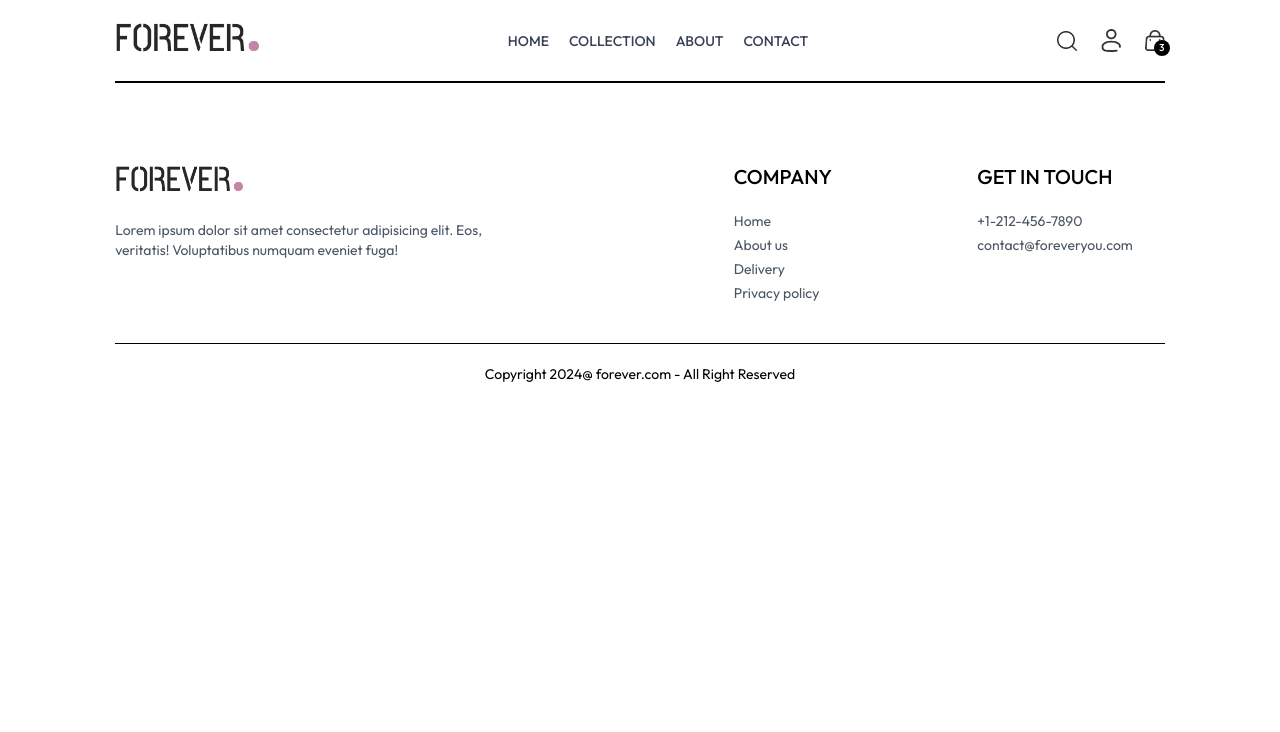
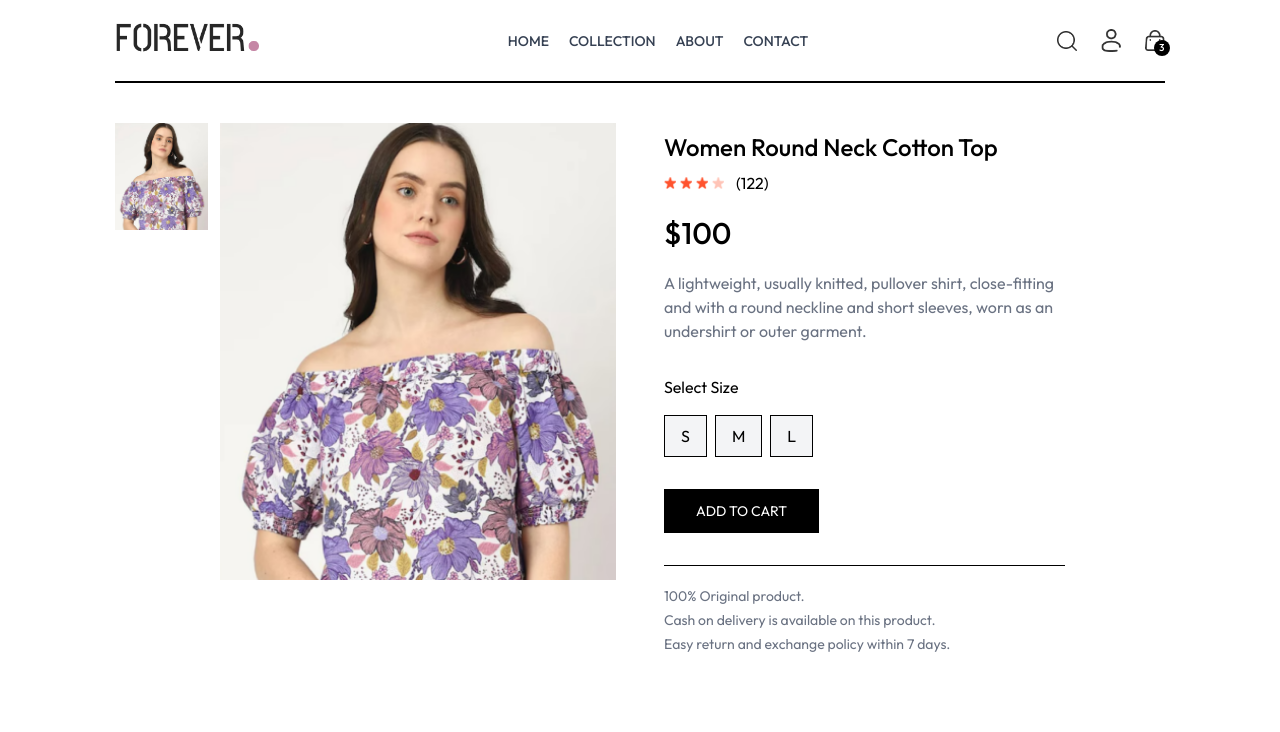
Before and after one commit to Abhisekh-shah/Ecommerce, a React (Vite) app: page /product/aaaaa in a window 1280 px wide. Shown: the top 732 px of the page. Built offline with nearby package versions, Linux system fonts and the light colour scheme; a web font is replaced by a local one.

Commit message:
Product file

```diff
--- a/src/index.css
+++ b/src/index.css
@@ -12,6 +12,10 @@ a.active hr{
     font-weight: 400;
     font-style: normal;
   }
+::-webkit-scrollbar{
+    display: none;
+}
+
   @media(max-width:640px){
     a.active{
         background-color: black;
--- a/src/pages/Product.jsx
+++ b/src/pages/Product.jsx
@@ -1,12 +1,14 @@
 import React, { useContext, useEffect, useState } from 'react'
 import { useParams } from 'react-router-dom'
 import { ShopContext } from '../context/ShopContext'
+import { assets } from '../assets/assets'
 
 function Product() {
   const {productId} =useParams()
-  const {products} =useContext(ShopContext)
+  const {products , currency} =useContext(ShopContext)
   const [productData,setProductData] = useState(false);
   const [image,setImage]=useState('')
+  const [size,setSize]=useState('')
 
   const fetchProductData =async()=>{
     products.map((item)=>{
@@ -25,15 +27,62 @@ function Product() {
   return productData ? (
     <div className='border-t-2 pt-10 transition-opacity ease-in duration-500 opacity-100'>
       {/* Product Data */}
-        <div className="flex gap-12 sm:gap-12 flex-col sm:flex-row"></div>
+        <div className="flex gap-12 sm:gap-12 flex-col sm:flex-row">
       {/* Product Images */}
 
     <div className="flex-1 flex flex-col-reverse gap-3 sm:flex-row">
       <div className='flex sm:flex-col overflow-x-auto sm:overflow-y-scroll justify-between sm:justify-normal sm:w-[18.7%] w-full '>
-
+        {
+          productData.image.map((item,index)=>(
+            <img onClick={()=>setImage(item)} src={item} key={index} className='w-[24%] sm:w-full sm:mb-3 flex-shrink-0 cursor-pointer' alt="" />
+          ))
+        }
+      </div>
+      <div className="w-full sm:w-[80%]">
+         <img className='w-full h-auto' src={image} alt="" />
       </div>
     </div>
+        {/* ------Product Info--------- */}
+        <div className="flex-1">
+        <h1 className='font-medium text-2xl mt-2'>{productData.name}</h1>
+        <div className="flex items-center gap-1 mt-2">
+          <img src={assets.star_icon} alt="" className='w-3 5' />
+          <img src={assets.star_icon} alt="" className='w-3 5' />
+          <img src={assets.star_icon} alt="" className='w-3 5' />
+          <img src={assets.star_dull_icon}alt="" className='w-3 5' />
 
+        <p className="pl-2">(122)</p>
+        </div>
+        <p className='mt-5 text-3xl font-medium'>{currency}{productData.price}</p>
+        <p className='mt-5 text-gray-500 md:w-4/5'>{productData.description}</p>
+        <div className="flex flex-col gap-4 my-8">
+        <p>Select Size</p>
+        <div className="flex gap-2">
+          {productData.sizes.map((item,index)=>(
+            <button onClick={()=>setSize(item)} className={`border py-2 px-4 bg-gray-100 ${item === size ? 'border-orange-500' : ''}`} key={index}>{item}</button>
+          ))}
+        </div>
+        </div>
+        <button className='bg-black text-white px-8 py-3 text-sm active:bg-gray-700'>ADD TO CART</button>
+        <hr className='mt-8 sm:w-4/5' />
+        <div className="text-sm text-gray-500 mt-5 flex flex-col gap-1">
+          <p>100% Original product.</p>
+          <p>Cash on delivery is available on this product.</p>
+          <p>Easy return and exchange policy within 7 days.</p>
+        </div>
+    </div>
+    </div>
+    {/* -----------Description & Review Section -------------------- */}
+    <div className="mt-20">
+      <div className="flex">
+        <b className="border px-5 py-3 text-sm">Description</b>
+        <p className="border px-5 py-3 text-sm">Reviews (122)</p>
+      </div>
+      <div className="flex flex-col gap-4 border px-6 py-6 text-sm text-gray-500">
+        <p>Lorem ipsum dolor sit amet consectetur adipisicing elit. Omnis consequuntur rerum pariatur natus eius ex atque!</p>
+        <p>Lorem ipsum, dolor sit amet consectetur adipisicing elit. Natus iusto laboriosam voluptatum?</p>
+      </div>
+    </div>
     </div>
   ) : <div className="opacity-0"></div>
 }
```
